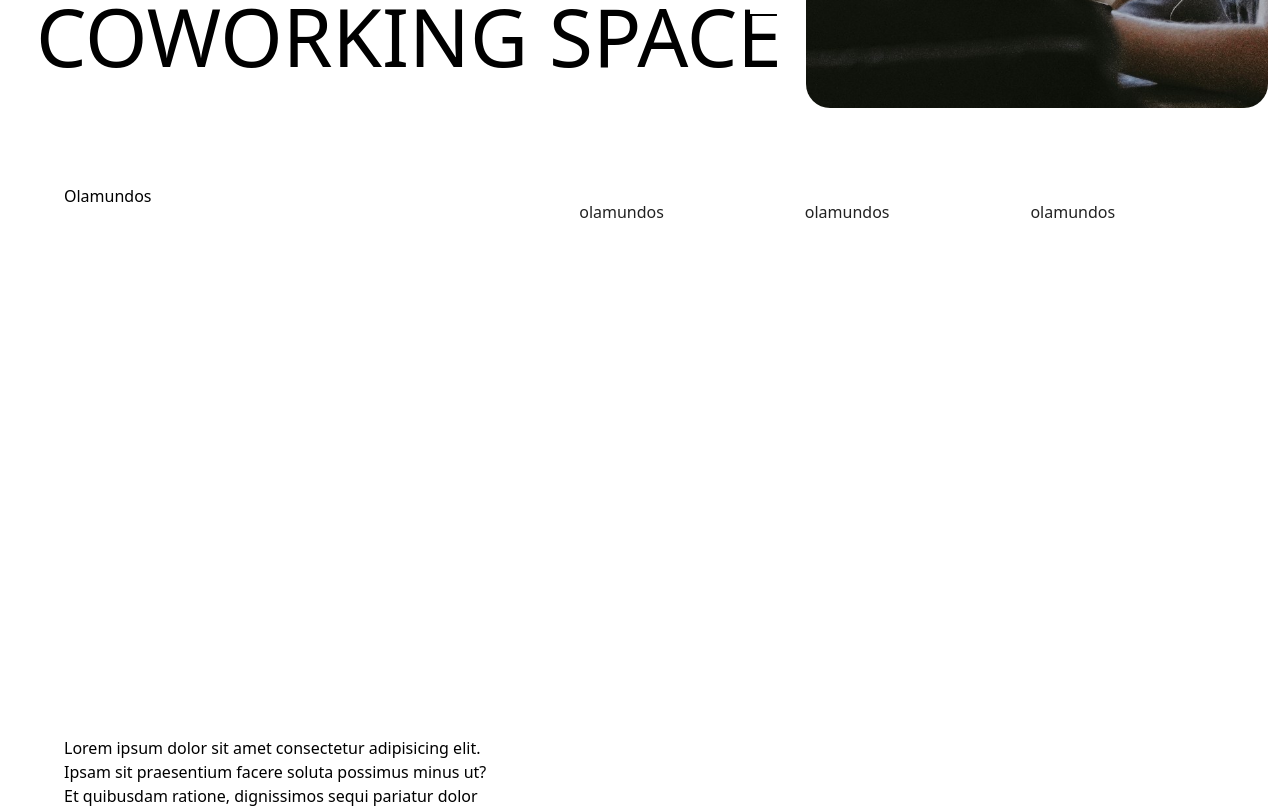
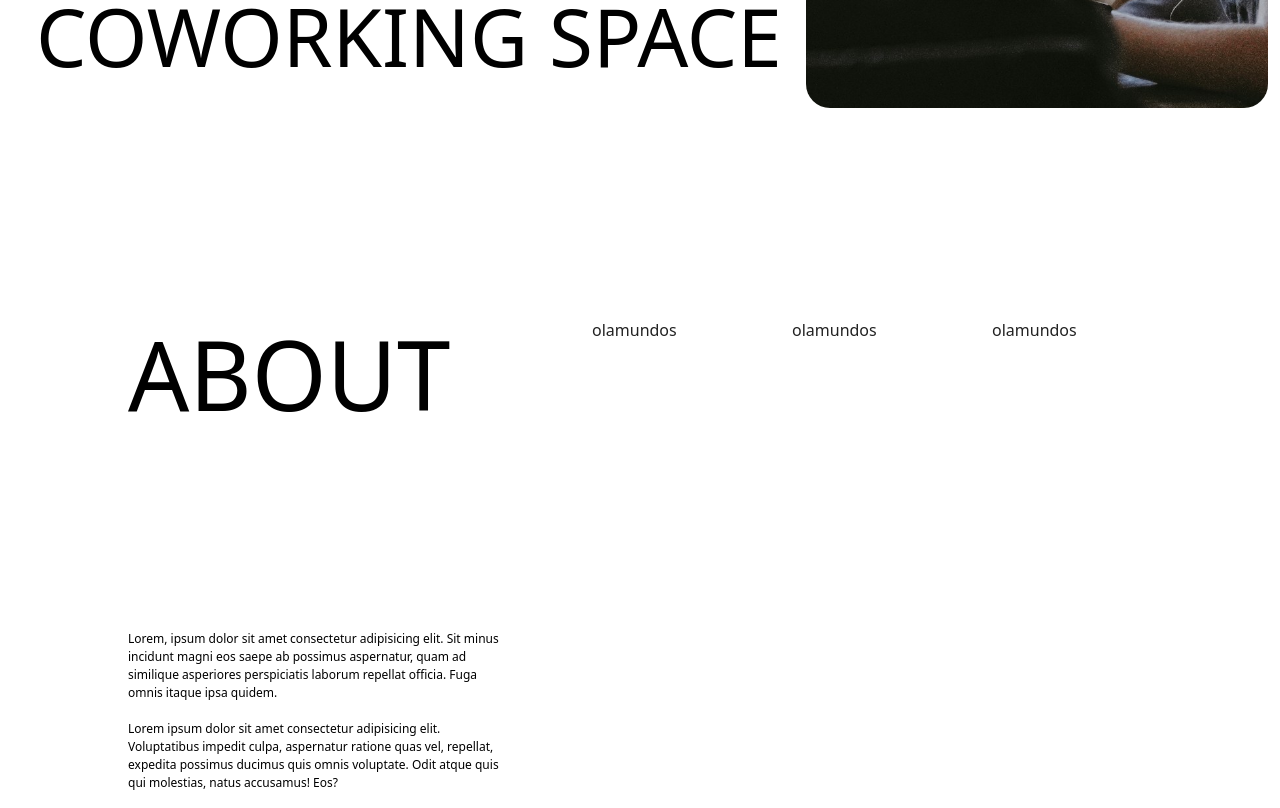
Before and after one commit to RickBm400/next-people-dictionary, a Next.js app: page / in a window 1280 px wide. Shown: the part 680-1488 px from the top of the page. Built offline with nearby package versions, Linux system fonts and the light colour scheme.

Commit message:
feat: about section styles and mixin for corners

```diff
--- a/app/landing.sass
+++ b/app/landing.sass
@@ -2,6 +2,14 @@ $cont_width: 100vw
 $cont_height: 100vh
 $global_padding: 12px
 $nav_height: 48px
+
+@mixin corners()
+    content: ''
+    width: 40px
+    height: 40px
+    background-color: transparent
+    position: absolute
+    box-shadow: -16px 16px 0 #ffffff
 
 #landing
     padding: $global_padding
@@ -26,48 +34,33 @@ $nav_height: 48px
             left: 12px
             padding-inline: 24px
             padding-block: 12px
-        .-corners-1
-            content: ''
-            width: 40px
-            height: 40px
-            background-color: transparent
-            position: absolute
-            top: -40px
-            left: 0
-            border-bottom-left-radius: 24px
-            box-shadow: -16px 16px 0 #ffffff
-        .-corners-2
-            content: ''
-            width: 40px
-            height: 40px
-            background-color: transparent
-            position: absolute
-            bottom: 0
-            right: -40px
-            border-bottom-left-radius: 24px
-            box-shadow: -16px 10px 0 #ffffff
-        .-corners-3
-            content: ''
-            width: 40px
-            height: 40px
-            background-color: transparent
-            position: absolute
-            right: 0
-            top: 0
-            border-top-right-radius: 24px
-            box-shadow: -16px 10px 0 #ffffff
+        .-corners
+            &-1
+                @include corners()
+                top: -40px
+                left: 0
+                border-bottom-left-radius: 24px
+            &-2
+                @include corners()
+                bottom: 0
+                right: -40px
+                border-bottom-left-radius: 24px
         h1
             font-size: 5rem
 #about
     height: $cont_height
-    padding: 64px
+    padding: 128px
 .about
-    &__description
+    &__info
         width: 40%
-        height: 100%
+        height: 90%
+        &-title
+            font-size: 6rem
+        &-content
+            font-size: 12px
     &__scroller
         width: 60%
-        height: 100%
+        height: 90%
 
 #logins
     height: $cont_height
--- a/app/page.tsx
+++ b/app/page.tsx
@@ -21,23 +21,23 @@ export default function Home() {
         <div className="landing__container p-[24px] rounded-[24px]">
           <div className="-title rounded-tr-[24px]">
             <h1>COWORKING SPACE</h1>
-            <div className="-corners-1"></div>
-            <div className="-corners-2"></div>
-            <div className="-corners-3"></div>
-            {/* <svg width={"20px"} height={"20px"} className="-corners">
-              <rect width={"20px"} height={"20px"} fill="red"></rect>
-            </svg> */}
+            <div className="-corners-1" />
+            <div className="-corners-2" />
           </div>
         </div>
       </section>
-      <section id="about" className="flex space-x-16 ">
-        <div className="about__description flex flex-col ">
-          <h2 className="mb-auto">Olamundos</h2>
-          <p>
-            Lorem ipsum dolor sit amet consectetur adipisicing elit. Ipsam sit
-            praesentium facere soluta possimus minus ut? Et quibusdam ratione,
-            dignissimos sequi pariatur dolor vitae nemo similique delectus,
-            adipisci molestias consequuntur!
+      <section id="about" className="flex space-x-16 items-end">
+        <div className="about__info flex flex-col">
+          <h2 className="about__info-title mb-auto">ABOUT</h2>
+          <p className="about__info-content">
+            Lorem, ipsum dolor sit amet consectetur adipisicing elit. Sit minus
+            incidunt magni eos saepe ab possimus aspernatur, quam ad similique
+            asperiores perspiciatis laborum repellat officia. Fuga omnis itaque
+            ipsa quidem. <br /> <br />
+            Lorem ipsum dolor sit amet consectetur adipisicing elit.
+            Voluptatibus impedit culpa, aspernatur ratione quas vel, repellat,
+            expedita possimus ducimus quis omnis voluptate. Odit atque quis qui
+            molestias, natus accusamus! Eos?
           </p>
         </div>
         <div className="about__scroller flex space-x-6 items-end ">
```
